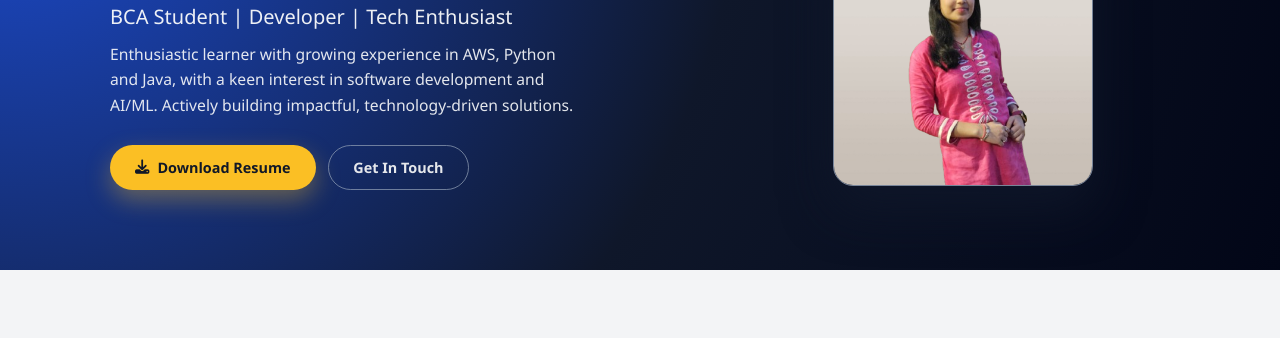
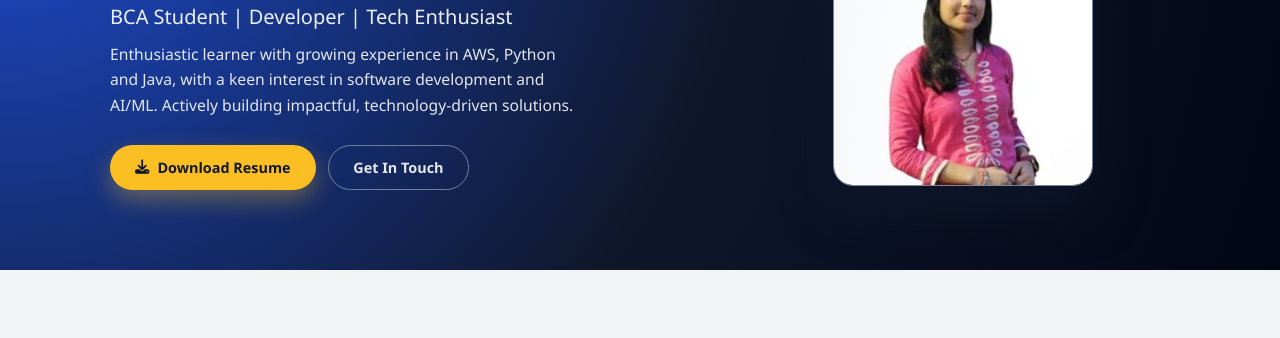
Before and after one commit to Pari-Jain31/my_portfolio, a plain HTML site: page index.html in a window 1280 px wide. Shown: the part 247-585 px from the top of the page. Drawn offline with Linux system fonts and the light colour scheme.

Commit message:
file updated

```diff
--- a/index.html
+++ b/index.html
@@ -67,7 +67,7 @@
                 </div>
             </div>
             <div class="hero-image">
-                <img src="Pari Jain.png" alt="Pari Jain Profile Picture">
+                <img src="Pari Jain.jpg" alt="Pari Jain Profile Picture">
             </div>
         </div>
     </section>
```
Also changed, not shown: Pari Jain.jpg (added), Pari Jain.png (deleted).
